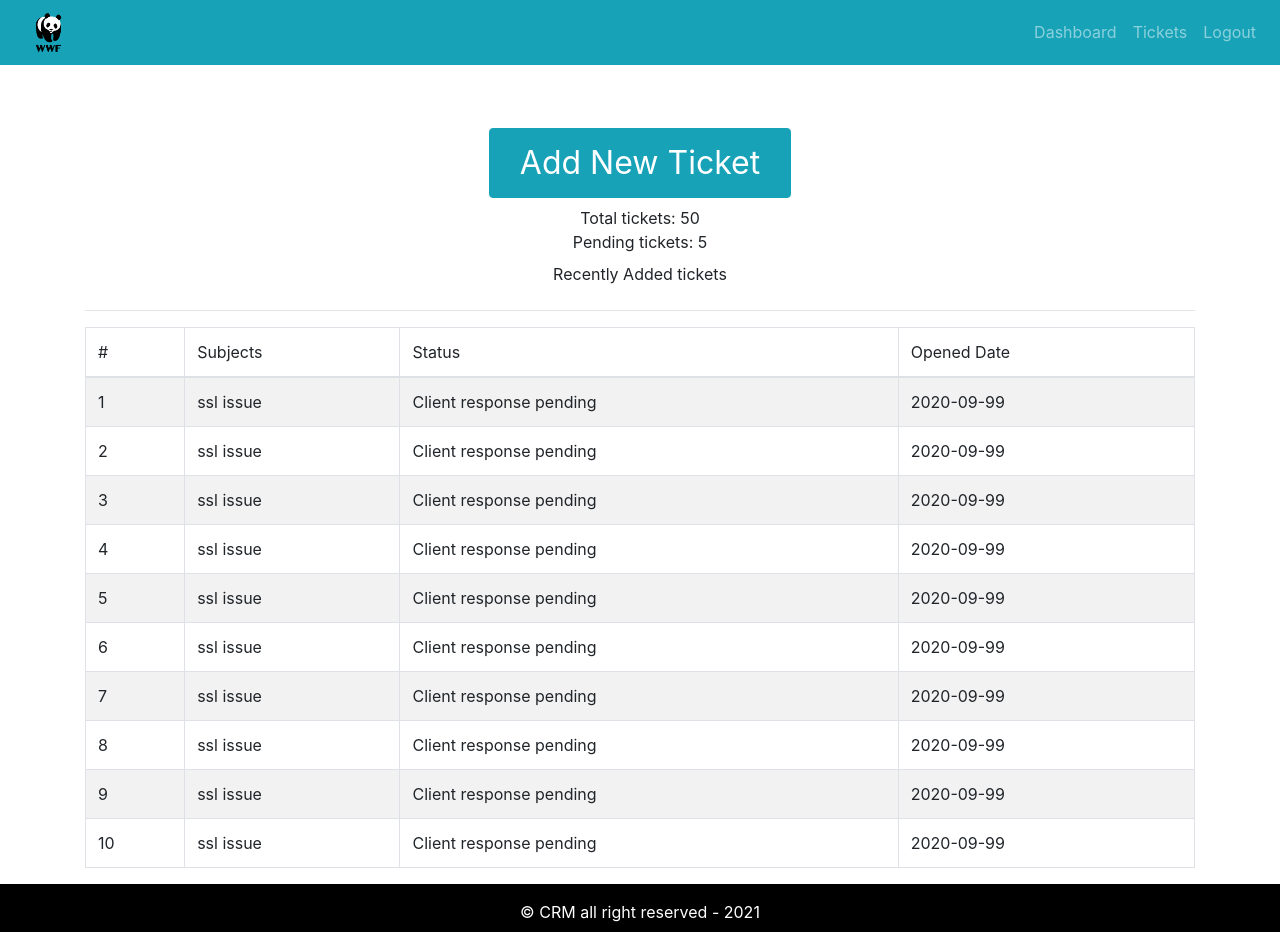
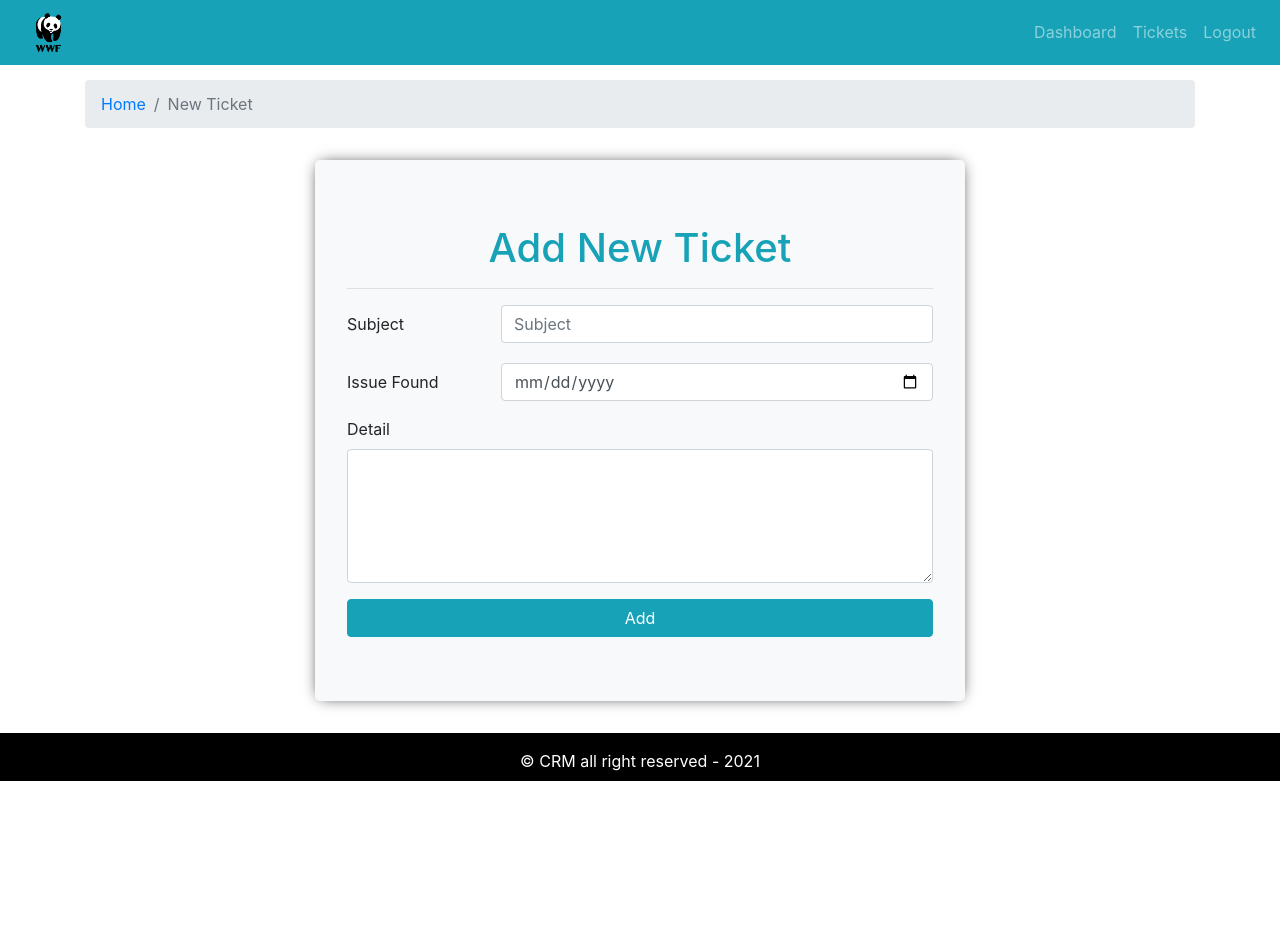
Before and after one commit to pingzhang001/CRM_MERN, a React (Create React App) app: page / in a window 1280 px wide. After the commit the page ends 800 px from the top, so only its background shows below. Built offline with nearby package versions, Linux system fonts and the light colour scheme.

Commit message:
add new ticket form added

```diff
--- a/src/App.js
+++ b/src/App.js
@@ -3,14 +3,16 @@
 // import { Button } from "react-bootstrap";
 // import Entry from './pages/entry/Entry.page'
 import DefaultLayout from './layout/DefaultLayout'
-import Dashboard from './pages/dashboard/Dashboard.page'
+// import Dashboard from './pages/dashboard/Dashboard.page'
+import AddTicket from './pages/new-ticket/AddTicket.page'
 
 function App() {
   return (
     <div className="App">
       {/* <Entry /> */}
       <DefaultLayout>
-        <Dashboard />
+        {/* <Dashboard /> */}
+        <AddTicket />
       </DefaultLayout>
     </div>
   );
--- /dev/null
+++ b/src/components/add-ticket-form/AddTicketForm.comp.js
@@ -0,0 +1,65 @@
+import React from 'react'
+import { Jumbotron, Form, Button, Row, Col } from 'react-bootstrap'
+import PropTypes from 'prop-types'
+
+import './add-ticket-form.style.css'
+
+export default function AddTicketForm({ handleOnSubmit, handleOnChange, frmData,frmError }) {
+  // console.log(frmData)
+  return (
+    <Jumbotron className="mt-3 add-new-ticket bg-light">
+      <h1 className="text-info text-center">Add New Ticket</h1>
+      <hr />
+      <Form autoComplete="off" onSubmit={handleOnSubmit}>
+        <Form.Group as={Row}>
+          <Form.Label column sm={3}>Subject</Form.Label>
+          <Col sm={9}>
+            <Form.Control
+              name="subject"
+              value={frmData.subject}
+              // minLength="3"
+              maxLength="100"
+              onChange={handleOnChange}
+              placeholder="Subject"
+              required
+            />
+            <Form.Text className="text-danger">
+              {frmError.subject && "Subject is required"}
+            </Form.Text>
+          </Col>
+        </Form.Group>
+        <Form.Group as={Row}>
+          <Form.Label column sm={3}>Issue Found</Form.Label>
+          <Col sm={9}>
+            <Form.Control
+              type="date"
+              name="issueDate"
+              value={frmData.issueDate}
+              onChange={handleOnChange}
+              required
+            />
+          </Col>
+        </Form.Group>
+        <Form.Group>
+          <Form.Label>Detail</Form.Label>
+          <Form.Control
+            as="textarea"
+            name="detail"
+            value={frmData.detail}
+            rows="5"
+            onChange={handleOnChange}
+            required
+          />
+        </Form.Group>
+        <Button type="submit" variant="info" block>Add</Button>
+      </Form>
+    </Jumbotron>
+  )
+}
+
+AddTicketForm.propTypes = {
+  handleOnSubmit: PropTypes.func.isRequired,
+  handleOnChange: PropTypes.func.isRequired,
+  frmData: PropTypes.object.isRequired,
+  frmError: PropTypes.object.isRequired,
+}
--- /dev/null
+++ b/src/components/add-ticket-form/add-ticket-form.style.css
@@ -0,0 +1,6 @@
+.add-new-ticket{
+  max-width: 650px;
+  margin-left: auto;
+  margin-right: auto;
+  box-shadow: 0px 0px 15px -5px black;
+}
--- /dev/null
+++ b/src/components/breadcrumb/Breadcrumb.com.js
@@ -0,0 +1,11 @@
+import React from 'react'
+import {Breadcrumb} from 'react-bootstrap'
+
+export default function PageBreadcrumb({page}) {
+  return (
+    <Breadcrumb>
+      <Breadcrumb.Item href="#">Home</Breadcrumb.Item>
+      <Breadcrumb.Item active>{ page }</Breadcrumb.Item>
+    </Breadcrumb>
+  )
+}
--- a/src/layout/DefaultLayout.js
+++ b/src/layout/DefaultLayout.js
@@ -5,7 +5,7 @@
 export default function DefaultLayout({children}) {
   return (
     <div className="default-layout">
-      <header className="header">
+      <header className="header mb-2">
         <Header />
       </header>
       <main className="main">
--- a/src/layout/partials/Header.comp.js
+++ b/src/layout/partials/Header.comp.js
@@ -1,6 +1,7 @@
 import React from 'react'
-import { Navbar, Nav, NavbarBrand } from 'react-bootstrap'
+import { Navbar, Nav } from 'react-bootstrap'
 import panda from "../../assets/img/panda.webp";
+import './header.comp.css'
 
 export default function Header() {
   return (
@@ -9,6 +10,7 @@
       variant="dark"
       bg="info"
       expand="md"
+      style={{'backgroundColor': 'black'}}
     >
       <Navbar.Brand>
         <img src={panda} alt="logo" width="65px" />
--- /dev/null
+++ b/src/layout/partials/header.comp.css
@@ -0,0 +1,3 @@
+.bg-info {
+  background-color: #9ba3a4 !important;
+}
--- a/src/pages/dashboard/Dashboard.page.js
+++ b/src/pages/dashboard/Dashboard.page.js
@@ -2,10 +2,16 @@
 import { Container, Row, Col, Button } from "react-bootstrap";
 import TicketTable from '../../components/ticket-table/TicketTable.comp'
 import tickets from '../../assets/data/dummy-tickets.json'
+import PageBreadcrumb from '../../components/breadcrumb/Breadcrumb.com';
 
 export default function Dashboard() {
   return (
     <Container>
+      <Row>
+        <Col>
+          <PageBreadcrumb page="Dashboard" />
+        </Col>
+      </Row>
       <Row>
         <Col className="text-center mt-5 mb-2">
           <Button
--- /dev/null
+++ b/src/pages/new-ticket/AddTicket.page.js
@@ -0,0 +1,61 @@
+import React,{useState, useEffect} from 'react'
+import { Container, Row, Col } from "react-bootstrap";
+import PageBreadcrumb from '../../components/breadcrumb/Breadcrumb.com';
+import AddTicketForm from '../../components/add-ticket-form/AddTicketForm.comp';
+
+import {shortText} from '../../utils/validation'
+
+const initialFrmDt = {
+  subject: '',
+  issueDate: "",
+  detail: '',
+};
+
+const initialFrmError = {
+  subject: false,
+  issueDate: false,
+  detail: false,
+};
+
+export default function AddTicket() {
+
+  const [frmData, setFrmData] = useState(initialFrmDt);
+  const [frmError, setFrmError] = useState(initialFrmError);
+  useEffect(() => {}, [frmData,frmError])
+
+  const handleOnChange = (e) => {
+    const { value, name } = e.target
+    setFrmData({
+      ...frmData,
+      [name]:value,
+    })
+  }
+
+  const handleOnSubmit = async (e) => {
+    e.preventDefault();
+    const isSubjectValid = await shortText(frmData.subject)
+    setFrmError({
+      ...initialFrmError,
+      subject: !isSubjectValid,
+    })
+  }
+  return (
+    <Container>
+      <Row>
+        <Col>
+          <PageBreadcrumb page="New Ticket" />
+        </Col>
+      </Row>
+      <Row>
+        <Col>
+          <AddTicketForm
+            handleOnChange={handleOnChange}
+            frmData={frmData}
+            handleOnSubmit={handleOnSubmit}
+            frmError={frmError}
+          />
+        </Col>
+      </Row>
+    </Container>
+  )
+}
--- /dev/null
+++ b/src/utils/validation.js
@@ -0,0 +1,3 @@
+export const shortText = str => {
+  return str.length >= 3 && str.length <= 100;
+}
```
